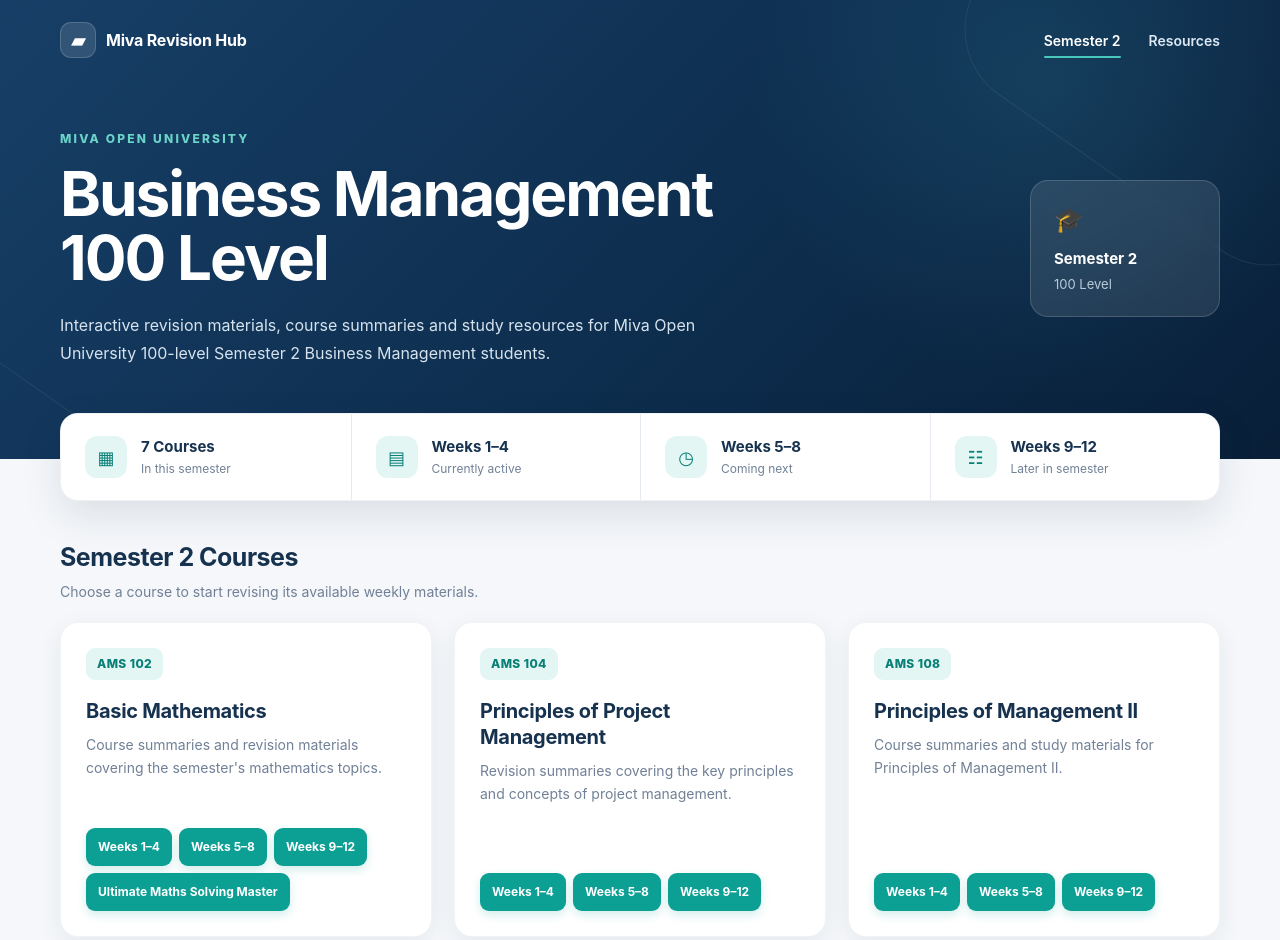
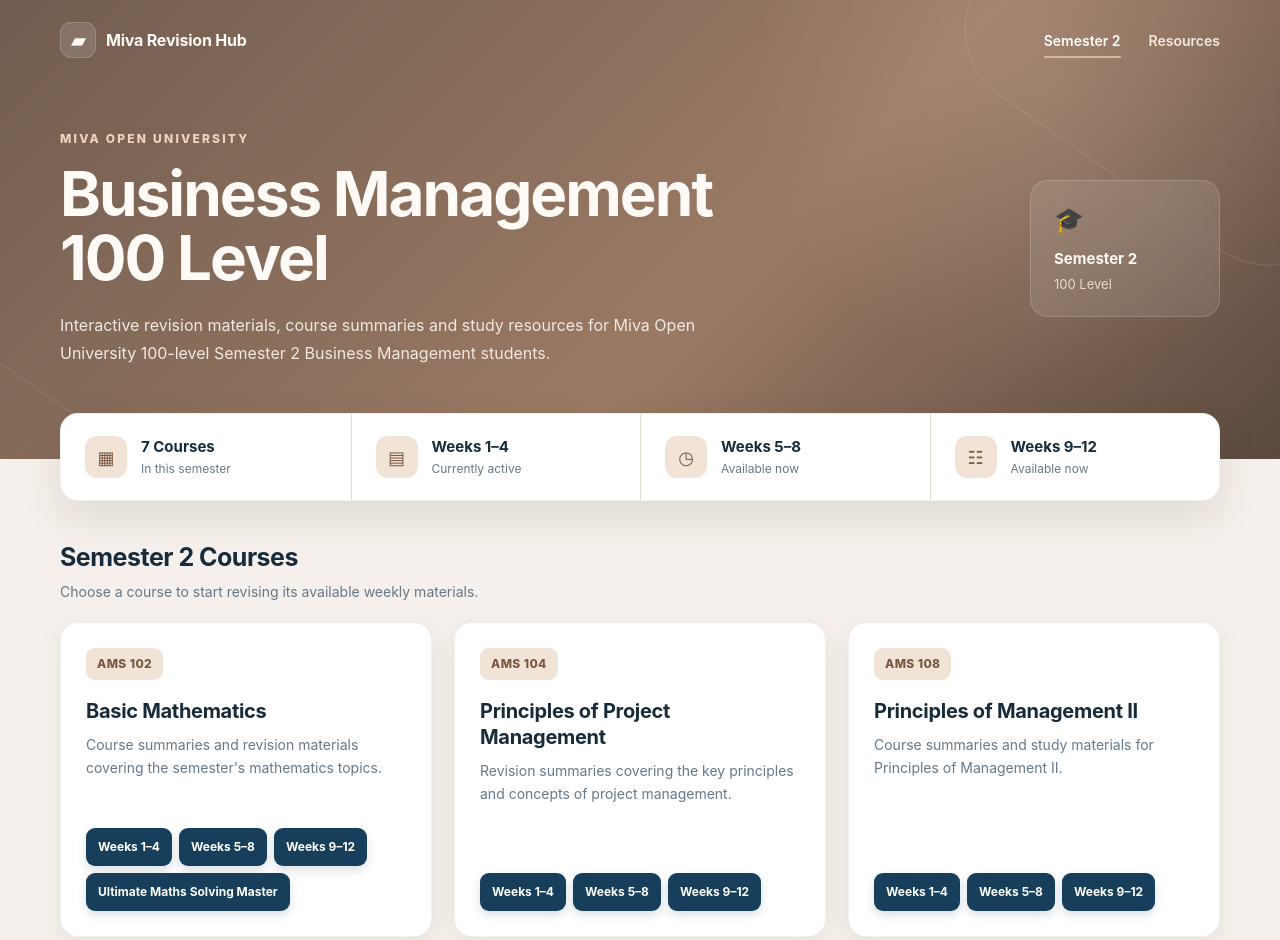
Before and after one commit to ozorejesse/Business-Management-Semester-2-100-Level-Revison-Hub, a website: page index.html in a window 1280 px wide. Shown: the top 940 px of the page. Drawn offline with Linux system fonts and the light colour scheme.

Commit message:
Update index.html

```diff
--- a/index.html
+++ b/index.html
@@ -13,17 +13,17 @@
         }
 
         :root {
-            --navy: #102f52;
-            --navy-dark: #0a223d;
-            --blue: #173f67;
-            --teal: #0c9f94;
-            --teal-dark: #087f77;
-            --teal-soft: #e3f6f3;
-            --page: #f5f7fa;
-            --text: #16324f;
-            --muted: #718096;
-            --border: #e5ebf1;
-            --white: #ffffff;
+            --navy: #172b3a;
+            --navy-dark: #101f2a;
+            --blue: #173e5b;
+            --teal: #173e5b;
+            --teal-dark: #102f45;
+            --teal-soft: #f1e3d5;
+            --page: #f5f0eb;
+            --text: #172b3a;
+            --muted: #667887;
+            --border: #e4d9d0;
+            --white: #fffdfb;
         }
 
         body {
@@ -46,25 +46,26 @@
             background:
                 radial-gradient(
                     circle at 82% 18%,
-                    rgba(61, 151, 181, 0.18),
+                    rgba(255, 232, 211, 0.14),
                     transparent 27%
                 ),
                 linear-gradient(
                     135deg,
-                    #173f67 0%,
-                    #0d2d4d 58%,
-                    #091f38 100%
+                    #725d50 0%,
+                    #9a7a64 58%,
+                    #5b493f 100%
                 );
-            color: white;
+            color: #fffaf5;
         }
 
         .hero::before,
         .hero::after {
             content: "";
             position: absolute;
-            border: 1px solid rgba(255,255,255,0.07);
+            border: 1px solid rgba(255,255,255,0.10);
             transform: rotate(35deg);
             pointer-events: none;
+            z-index: 0;
         }
 
         .hero::before {
@@ -127,7 +128,7 @@
         .nav-links a {
             position: relative;
             text-decoration: none;
-            color: #dce8f4;
+            color: #f4e9df;
             font-size: 14px;
             font-weight: 600;
             padding: 7px 0;
@@ -145,7 +146,7 @@
             bottom: 0;
             height: 2px;
             border-radius: 4px;
-            background: #48c7ba;
+            background: #d8b69c;
         }
 
         /* HERO CONTENT */
@@ -163,7 +164,7 @@
         }
 
         .eyebrow {
-            color: #6bd4c9;
+            color: #f0d4bd;
             font-size: 12px;
             font-weight: 800;
             letter-spacing: 2.2px;
@@ -180,7 +181,7 @@
 
         .hero p {
             max-width: 700px;
-            color: #d6e3ee;
+            color: #f3e8df;
             font-size: 16px;
             line-height: 1.75;
         }
@@ -207,7 +208,7 @@
         }
 
         .semester-badge span {
-            color: #b9ccdc;
+            color: #ead8c9;
             font-size: 13px;
         }
 
@@ -227,9 +228,9 @@
             display: grid;
             grid-template-columns: repeat(4, 1fr);
             background: white;
-            border: 1px solid rgba(15, 47, 79, 0.06);
+            border: 1px solid rgba(74, 53, 40, 0.08);
             border-radius: 18px;
-            box-shadow: 0 15px 40px rgba(20, 47, 73, 0.11);
+            box-shadow: 0 15px 40px rgba(74, 53, 40, 0.12);
             overflow: hidden;
             margin-bottom: 38px;
         }
@@ -253,7 +254,7 @@
             place-items: center;
             border-radius: 12px;
             background: var(--teal-soft);
-            color: var(--teal-dark);
+            color: #795944;
             font-size: 18px;
         }
 
@@ -301,10 +302,10 @@
             flex-direction: column;
             min-height: 315px;
             background: white;
-            border: 1px solid rgba(20, 52, 80, 0.06);
+            border: 1px solid rgba(74, 53, 40, 0.08);
             border-radius: 18px;
             padding: 25px;
-            box-shadow: 0 7px 24px rgba(25, 50, 75, 0.07);
+            box-shadow: 0 7px 24px rgba(74, 53, 40, 0.08);
             transition:
                 transform 0.2s ease,
                 box-shadow 0.2s ease,
@@ -313,8 +314,8 @@
 
         .card:hover {
             transform: translateY(-4px);
-            box-shadow: 0 14px 32px rgba(25, 50, 75, 0.11);
-            border-color: rgba(12, 159, 148, 0.16);
+            box-shadow: 0 14px 32px rgba(74, 53, 40, 0.12);
+            border-color: rgba(167, 125, 101, 0.35);
         }
 
         .card-top {
@@ -328,7 +329,7 @@
             display: inline-flex;
             align-items: center;
             background: var(--teal-soft);
-            color: var(--teal-dark);
+            color: #795944;
             font-weight: 800;
             font-size: 12px;
             letter-spacing: 0.4px;
@@ -373,19 +374,19 @@
         }
 
         .buttons a {
-            background: var(--teal);
+            background: var(--blue);
             color: white;
-            box-shadow: 0 4px 10px rgba(12, 159, 148, 0.18);
+            box-shadow: 0 4px 10px rgba(23, 62, 91, 0.16);
         }
 
         .buttons a:hover {
-            background: var(--teal-dark);
+            background: #102f45;
         }
 
         .coming-soon {
-            background: #f8fafb;
+            background: #faf6f2;
             border: 1px solid var(--border);
-            color: #99a5b1;
+            color: #9a8b80;
         }
 
         /* FOOTER */
@@ -393,7 +394,7 @@
         footer {
             text-align: center;
             padding: 10px 20px 35px;
-            color: #7b8794;
+            color: #88786c;
             font-size: 13px;
         }
 
@@ -623,7 +624,7 @@
                 <div class="stat-icon">◷</div>
                 <div>
                     <strong>Weeks 5–8</strong>
-                    <span>Coming next</span>
+                    <span>Available now</span>
                 </div>
             </div>
 
@@ -631,7 +632,7 @@
                 <div class="stat-icon">☷</div>
                 <div>
                     <strong>Weeks 9–12</strong>
-                    <span>Later in semester</span>
+                    <span>Available now</span>
                 </div>
             </div>
 
@@ -647,6 +648,7 @@
 
 
         <section class="courses">
+
 
             <!-- AMS 102 -->
 
@@ -882,6 +884,7 @@
 
             </div>
 
+
         </section>
 
     </main>
```
